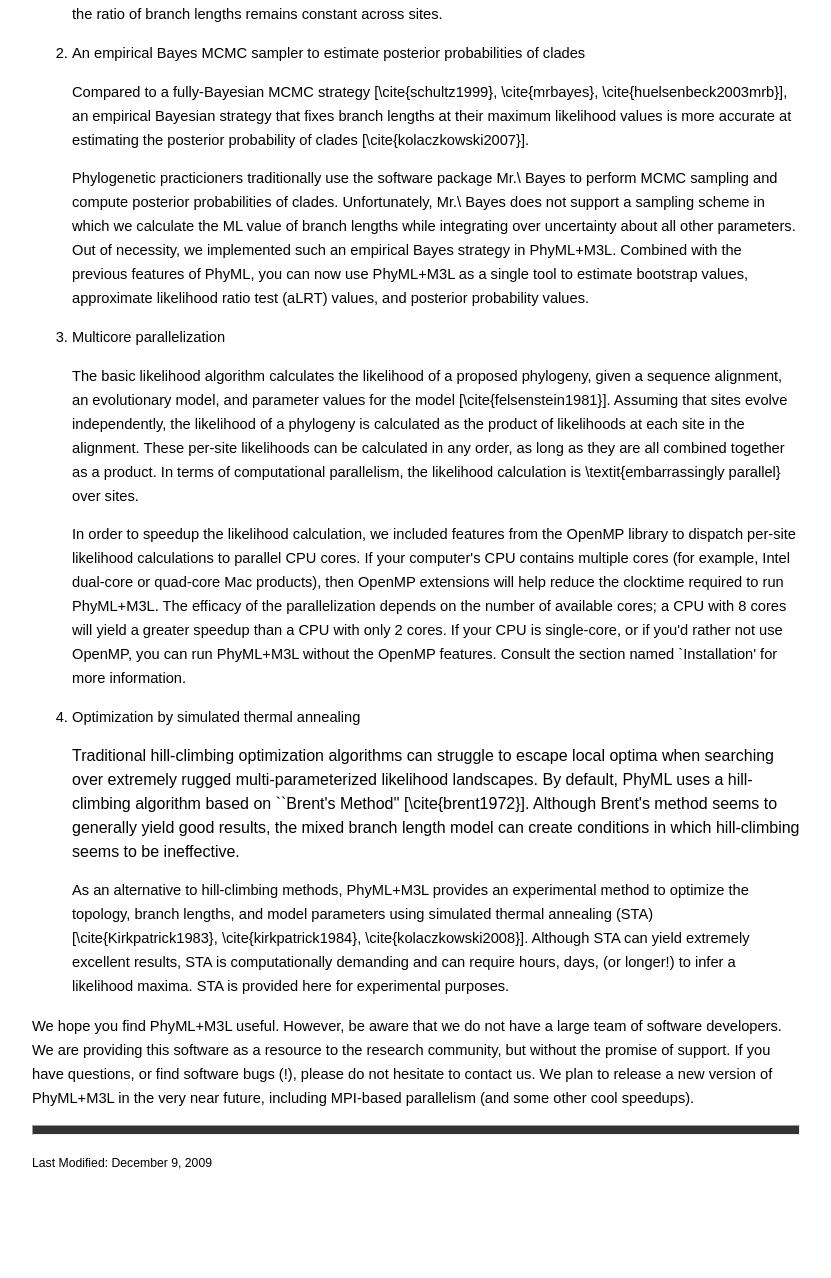
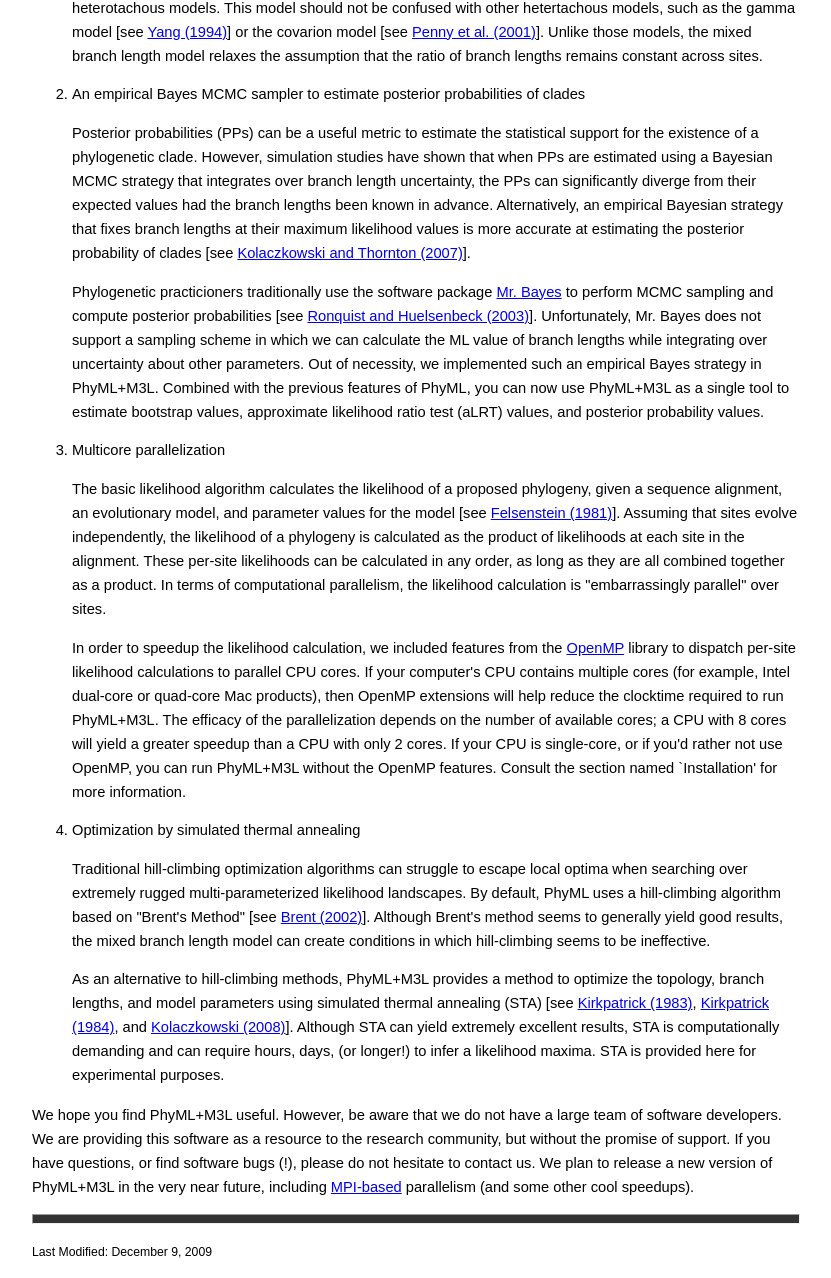
Before and after one commit to nchaimov/m3l-af, a plain HTML site: page website/index.html in a window 1280 px wide. Shown: the part 1027-2305 px from the top of the page, without its empty margins (224-1055 px from the left). Before the commit the page ends 2216 px from the top, so only its background shows below. Drawn offline with Linux system fonts and the light colour scheme.

Commit message:
Changes to AUTHORS, ChangeLog, and other non-coding files.
git-svn-id: https://m3l-af.googlecode.com/svn/trunk@179 bc65eb7a-1531-11df-8ebe-87dcbb8c21ba

```diff
--- a/website/index.html
+++ b/website/index.html
@@ -23,15 +23,29 @@
 <ul>
 
 <li>
-<h3>User Manual</h3>
+<h3>User Manual:</h3>
 </li>
+
+<p>
+<a href="phyml+m3l_user_doc.pdf">
+<img src="pdf_icon.png" width=50 border=0 align=center>
+</a>
+<a href="phyml+m3l_user_doc.pdf">User Manual - updated December 10th, 2009</a> <em>PDF (1.2 MB)</em>
+</p>
 
 <li>
 <h3>Precompiled binaries:</h3>
 </li>
 <p>
-For Intel-based Macs, using OpenMP</a><br>
-<a>For Intel-based Macs, no OpenMP</a>
+<a href="phyml-openmp">
+<img src="binary_icon.png" width=50 border=0 align=center>
+</a>
+<a href="phyml-openmp">For Intel-based Macs, using OpenMP</a>, <em>Unix application (957 K)</em>
+<br>
+<a href="phyml-serial">
+<img src="binary_icon.png" width=50 border=0 align=center>
+</a>
+<a href="phyml-serial">For Intel-based Macs, no OpenMP</a>, <em>Unix application (935 K)</em>
 </p>
 
 </li>
@@ -40,13 +54,17 @@
 </li>
 
 <p>
-<a>Current stable release: revision XXXXX</a><br>
-<a>Go to the Google Code repository</a>
+<!--<a>Current stable release: revision XXXXX</a><br>-->
+
+<a href="http://code.google.com/p/m3l/source/checkout">
+<img src="google_icon.png" width=50 border=0 align=center>
+</a>
+<a href="http://code.google.com/p/m3l/source/checkout">Go to the Google Code repository</a>
 </p>
 
 <p>
 <small>
-Written in C.  Tested using the following software tools: <strong>gcc</strong> version 4.2.1 (Apple Inc. build 5574), with hardware target = i686-apple-darwin9.
+The source code is written in C.  Tested using the following software tools: <strong>gcc</strong> version 4.2.1 (Apple Inc. build 5574), with hardware target = i686-apple-darwin9.
 <strong>aclocal</strong> version 1.10, <strong>GNU Make</strong> version 3.81, and <strong>GNU Autoconf</strong> version 2.61.
 </small>
 </p>
@@ -56,48 +74,103 @@
 
 <hr>
 <h2>What is PhyML+M3L?</h2>
-<p>PhyML+M3L is forked from the publicly-available source code for <a href="http://code.google.com/p/phyml/">PhyML version 3.0</a>, and includes the
-following features new for PhyML:</p>
+
+PhyML+M3L is an extension of the publicly-available source code for
+<a href="http://code.google.com/p/phyml/">PhyML version 3.0</a>.
+PhyML is a "simple, fast, and accurate algorithm to estimate
+large phylogenies by maximum likelihood" [see <a href="http://sysbio.oxfordjournals.org/cgi/content/abstract/52/5/696"> Guindon and Gascuel (2003)</a>].
+We extended the PhyML source code to include several useful features:
 
 <ol>
 <li>
 A mixed branch length model of heterotachy
 </li>
 <p>
-The mixed branch length model calculates the likelihood of phylogenies at each site in a given sequence alignment as a weighted sum over multiple independent branch length sets; weights and branch lengths can be inferred from the given sequence data [\cite{kolaczkowski2008}].  Under most conditions, the mixed branch length model improves phylogenetic accuracy compared to other homotachous and heterotachous models.  This model should not be confused with other models, such as the gamma model [\cite{Yang:1994vf}] or the covarion model [\cite{Penny:2001zv}].  Unlike those models, the mixed branch length model relaxes the assumption that the ratio of branch lengths remains constant across sites.
+The mixed branch length model calculates the likelihood of phylogenies at
+each site in a given sequence alignment as a weighted sum over multiple
+independent branch length sets; weights and branch lengths can be inferred
+from the given sequence data
+[see <a href="http://mbe.oxfordjournals.org/cgi/content/short/25/6/1054">Kolaczkowski and Thornton (2008)</a>].
+ Under most conditions, the mixed branch length model improves phylogenetic
+ accuracy compared to other homotachous and heterotachous models.  This model
+ should not be confused with other hetertachous models, such as the gamma model
+ [see <a href="http://www.springerlink.com/content/t7k1m86q68854142/">Yang (1994)</a>]
+  or the covarion model [see <a href="http://www.springerlink.com/content/127etdjqcuahtg17/">Penny et al. (2001)</a>].  Unlike those models,
+   the mixed branch length model relaxes the assumption that the ratio
+   of branch lengths remains constant across sites.
 </p>
 
 <li>
 An empirical Bayes MCMC sampler to estimate posterior probabilities of clades
 </li>
+
 <p>
-Compared to a fully-Bayesian MCMC strategy [\cite{schultz1999}, \cite{mrbayes}, \cite{huelsenbeck2003mrb}], an empirical Bayesian strategy that fixes branch lengths at their maximum likelihood values is more accurate at estimating the posterior probability of clades [\cite{kolaczkowski2007}].
+Posterior probabilities (PPs) can be a useful metric to estimate the statistical support for the existence
+of a phylogenetic clade.  However, simulation studies have shown that when PPs are estimated
+using a Bayesian MCMC strategy that integrates over branch length uncertainty,
+the PPs can significantly diverge from their expected values had the branch lengths been known in advance.
+Alternatively, an empirical Bayesian strategy that fixes branch lengths at their maximum likelihood values
+is more accurate at estimating the posterior probability of clades
+[see <a href="http://mbe.oxfordjournals.org/cgi/content/abstract/24/9/2108">Kolaczkowski and Thornton (2007)</a>].
 </p>
+
 <p>
-Phylogenetic practicioners traditionally use the software package Mr.\ Bayes to perform MCMC sampling and compute posterior probabilities of clades.  Unfortunately, Mr.\ Bayes does not support a sampling scheme in which we calculate the ML value of branch lengths while integrating over uncertainty about all other parameters.  Out of necessity, we implemented such an empirical Bayes strategy in PhyML+M3L.  Combined with the previous features of PhyML, you can now use PhyML+M3L as a single tool to estimate bootstrap values, approximate likelihood ratio test (aLRT) values, and posterior probability values.
+Phylogenetic practicioners traditionally use the software package
+<a href="http://mrbayes.csit.fsu.edu/">Mr. Bayes</a> to perform MCMC sampling
+and compute posterior probabilities [see <a href="http://bioinformatics.oxfordjournals.org/cgi/content/abstract/19/12/1572">Ronquist and Huelsenbeck (2003)</a>].
+Unfortunately, Mr. Bayes does not support a sampling scheme
+in which we can calculate the ML value of branch lengths while integrating
+ over uncertainty about other parameters.  Out of necessity, we
+ implemented such an empirical Bayes strategy in PhyML+M3L.  Combined with
+ the previous features of PhyML, you can now use PhyML+M3L as a single
+ tool to estimate bootstrap values, approximate likelihood ratio test (aLRT)
+ values, and posterior probability values.
 </p>
 
 <li>
 Multicore parallelization
 </li>
 <p>
-The basic likelihood algorithm calculates the likelihood of a proposed phylogeny, given a sequence alignment, an evolutionary model, and parameter values for the model [\cite{felsenstein1981}].  Assuming that sites evolve independently, the likelihood of a phylogeny is calculated as the product of likelihoods at each site in the alignment.  These per-site likelihoods can be calculated in any order, as long as they are all combined together as a product.  In terms of computational parallelism, the likelihood calculation is \textit{embarrassingly parallel} over sites.
+The basic likelihood algorithm calculates the likelihood of a proposed phylogeny,
+ given a sequence alignment, an evolutionary model, and parameter values for the
+ model [see <a href="http://www.springerlink.com/index/G2202T346N826461.pdf">Felsenstein (1981)</a>].
+  Assuming that sites evolve independently, the
+  likelihood of a phylogeny is calculated as the product of likelihoods at each
+   site in the alignment.  These per-site likelihoods can be calculated in any order,
+    as long as they are all combined together as a product.  In terms of computational
+    parallelism, the likelihood calculation is "embarrassingly parallel" over sites.
 </p>
 <p>
-In order to speedup the likelihood calculation, we included features from the OpenMP library to dispatch per-site likelihood calculations to parallel CPU cores.  If your computer's CPU contains multiple cores (for example, Intel dual-core or quad-core Mac products), then OpenMP extensions will help reduce the clocktime required to run PhyML+M3L.  The efficacy of the parallelization depends on the number of available cores; a CPU with 8 cores will yield a greater speedup than a CPU with only 2 cores.  If your CPU is single-core, or if you'd rather not use OpenMP, you can run PhyML+M3L without the OpenMP features.  Consult the section named `Installation' for more information.
+In order to speedup the likelihood calculation, we included features from the
+<a href="http://openmp.org/wp/">OpenMP</a> library to dispatch per-site likelihood
+calculations to parallel CPU cores.  If your computer's CPU contains multiple cores (for example, Intel dual-core or quad-core Mac products), then OpenMP extensions will help reduce the clocktime required to run PhyML+M3L.  The efficacy of the parallelization depends on the number of available cores; a CPU with 8 cores will yield a greater speedup than a CPU with only 2 cores.  If your CPU is single-core, or if you'd rather not use OpenMP, you can run PhyML+M3L without the OpenMP features.  Consult the section named `Installation' for more information.
 </p>
 <li>
 Optimization by simulated thermal annealing
 </li>
-</p>
-Traditional hill-climbing optimization algorithms can struggle to escape local optima when searching over extremely rugged multi-parameterized likelihood landscapes.  By default, PhyML uses a hill-climbing algorithm based on ``Brent's Method'' [\cite{brent1972}].  Although Brent's method seems to generally yield good results, the mixed branch length model can create conditions in which hill-climbing seems to be ineffective.
+<p>
+Traditional hill-climbing optimization algorithms can struggle to escape local
+ optima when searching over extremely rugged multi-parameterized likelihood landscapes.
+   By default, PhyML uses a hill-climbing algorithm based on
+   "Brent's Method" [see <a href="http://books.google.com/books?id=6Ay2biHG-GEC&printsec=frontcover&source=gbs_navlinks_s#v=onepage&q=&f=false">Brent (2002)</a>].
+   Although Brent's method seems to generally yield good results, the mixed branch length model can create conditions in which hill-climbing seems to be ineffective.
 </p>
 <p>
-As an alternative to hill-climbing methods, PhyML+M3L provides an experimental method to optimize the topology, branch lengths, and model parameters using simulated thermal annealing (STA) [\cite{Kirkpatrick1983}, \cite{kirkpatrick1984}, \cite{kolaczkowski2008}].  Although STA can yield extremely excellent results, STA is computationally demanding and can require hours, days, (or longer!) to infer a likelihood maxima.  STA is provided here for experimental purposes.
+As an alternative to hill-climbing methods, PhyML+M3L provides a method to optimize
+the topology, branch lengths, and model parameters using simulated thermal annealing (STA)
+[see <a href="http://www.comp.nus.edu.sg/~cs5206/2009/Lectures/L13/KGV83-SA.pdf">Kirkpatrick (1983)</a>,
+<a href="http://www.springerlink.com/index/R8316332T1U15773.pdf">Kirkpatrick (1984)</a>,
+and <a href="http://mbe.oxfordjournals.org/cgi/content/abstract/25/6/1054">Kolaczkowski (2008)</a>].  Although STA can
+yield extremely excellent results, STA is computationally demanding and can require hours,
+days, (or longer!) to infer a likelihood maxima.  STA is provided here for experimental purposes.
 </p>
 </ol>
 <p>
-We hope you find PhyML+M3L useful.  However, be aware that we do not have a large team of software developers.  We are providing this software as a resource to the research community, but without the promise of support.  If you have questions, or find software bugs (!), please do not hesitate to contact us.  We plan to release a new version of PhyML+M3L in the very near future, including MPI-based parallelism (and some other cool speedups).
+We hope you find PhyML+M3L useful.  However, be aware that we do not have a large team
+ of software developers.  We are providing this software as a resource to the research
+ community, but without the promise of support.  If you have questions, or find software bugs (!),
+ please do not hesitate to contact us.  We plan to release a new version of PhyML+M3L in the very
+ near future, including <a href="http://www.mcs.anl.gov/research/projects/mpi/">MPI-based</a> parallelism (and some other cool speedups).
 </p>
 
 <hr>
--- a/website/phyml+m3l.css
+++ b/website/phyml+m3l.css
@@ -41,20 +41,20 @@
 
 }
 a:visited {
-        color: #0066cc;
+        color: #0000FF;
         text-decoration: underline;
 }
 a:mouseover {
-        color: #66CC00;
+        color: #FF3300;
         text-decoration: underline;
 }
 a:hover {
-        color: #66CC00;
+        color: #FF3300;
         text-decoration: underline;
 }
 a:active{
         text-decoration: none;
-        color: #0066cc;
+        color: #0000FF;
 }
 .divBlue{
 	border:3px #3399ff solid;
```
Also changed, not shown: 3 other files.
